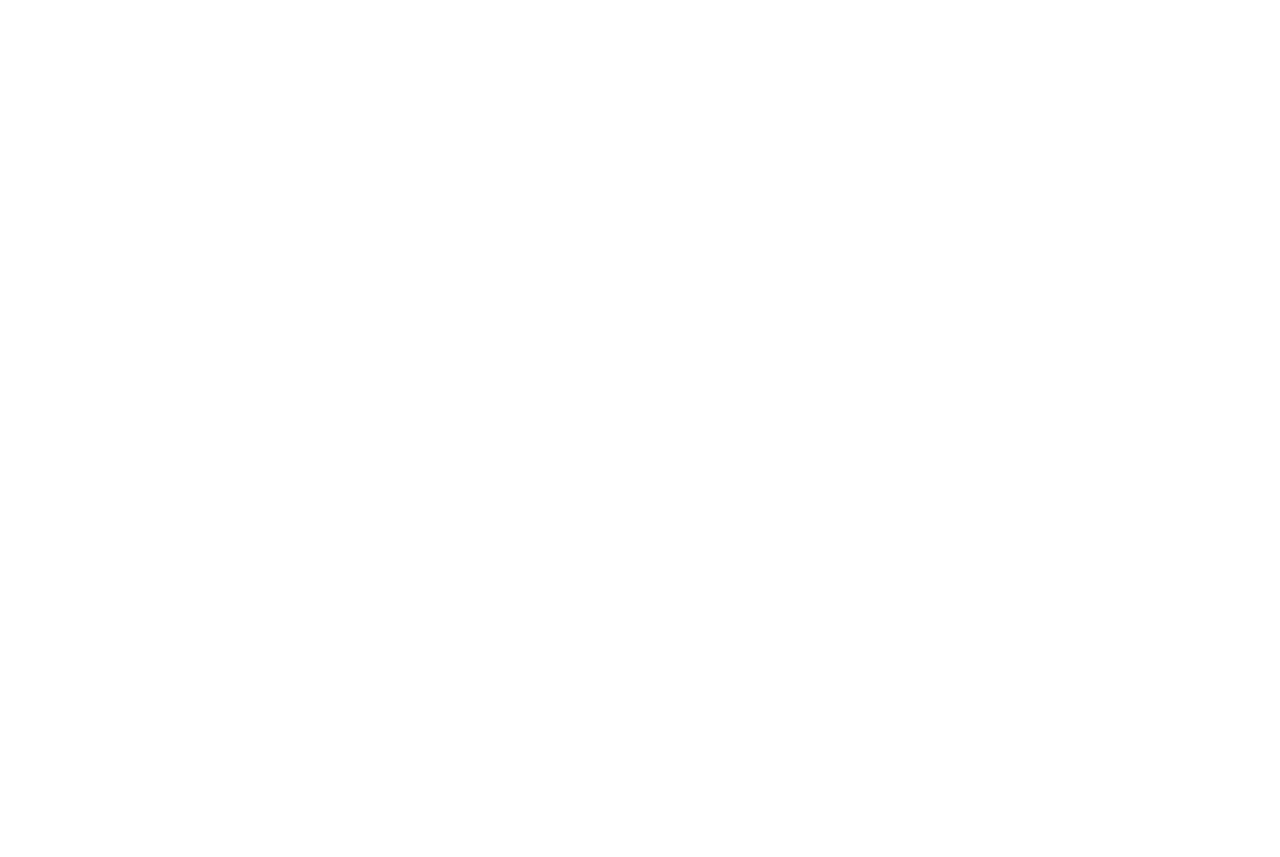
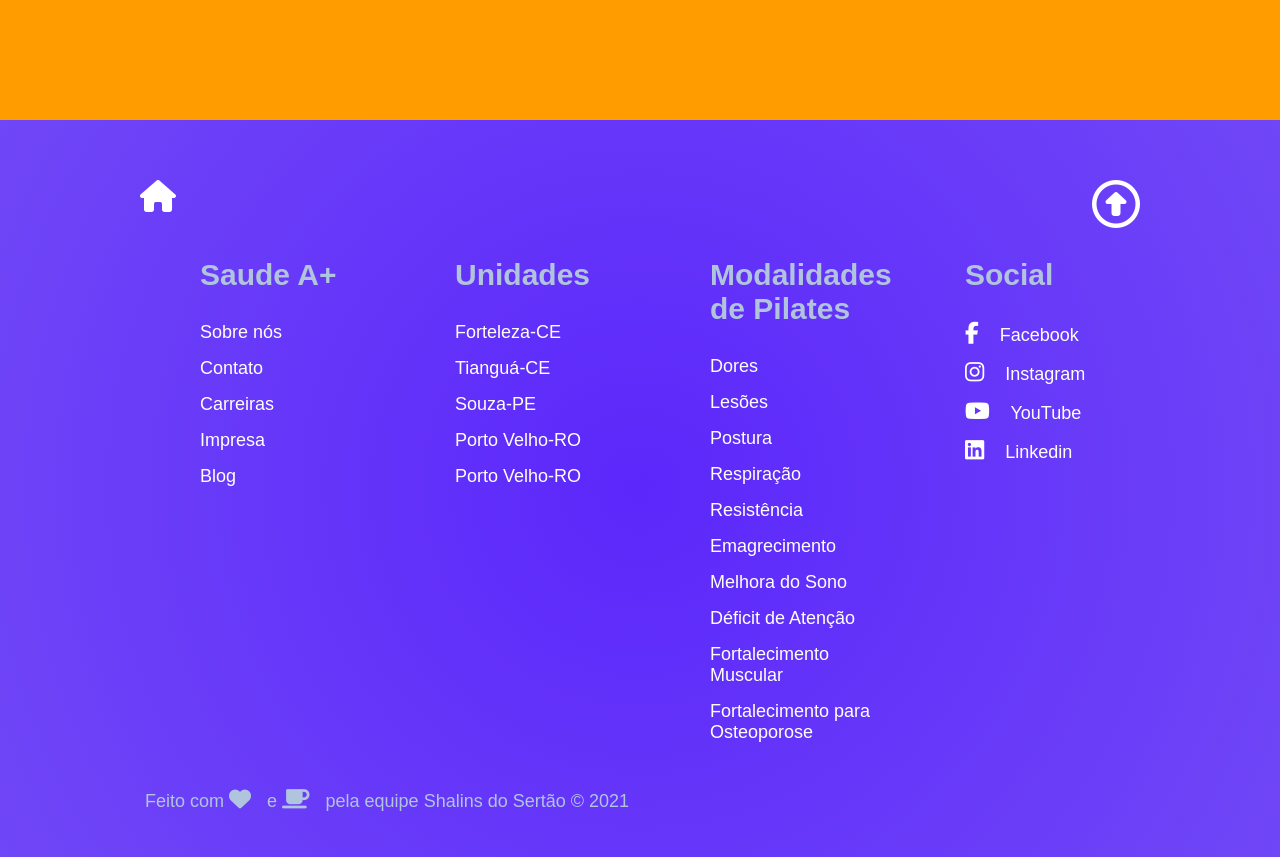
Before and after one commit to daviteixeira-dev/saude-amais, a React (Create React App) app: page / in a window 1280 px wide. Shown: the part 480-1337 px from the top of the page. Before the commit the page ends 800 px from the top, so only its background shows below. Built offline with nearby package versions, Linux system fonts and the light colour scheme.

Commit message:
:rocket: componente footer adicionado

```diff
--- a/package.json
+++ b/package.json
@@ -9,6 +9,7 @@
     "react": "^17.0.2",
     "react-dom": "^17.0.2",
     "react-scripts": "4.0.3",
+    "styled-components": "^5.3.3",
     "web-vitals": "^1.0.1"
   },
   "scripts": {
--- a/public/index.html
+++ b/public/index.html
@@ -2,6 +2,7 @@
 <html lang="en">
 
 <head>
+  <a id="topo"></a>
   <meta charset="utf-8" />
   <link rel="icon" href="%PUBLIC_URL%/favicon.ico" />
   <meta name="viewport" content="width=device-width, initial-scale=1" />
@@ -9,6 +10,7 @@
   <meta name="description" content="Web site created using create-react-app" />
   <link rel="apple-touch-icon" href="%PUBLIC_URL%/logo192.png" />
   <link rel="manifest" href="%PUBLIC_URL%/manifest.json" />
+  <script src="https://kit.fontawesome.com/1397ca5122.js" crossorigin="anonymous"></script>
   <title>Saude A+</title>
 </head>
 
--- a/src/App.js
+++ b/src/App.js
@@ -1,12 +1,12 @@
-import Header from "./components/Header";
+import React from "react";
+import FooterContainer from "./containers/footer";
 
 import "./global.css";
 
 function App() {
   return (
     <>
-      <Header />
-      <h1>Saude a mais</h1>
+      <FooterContainer/>
     </>
   );
 }
--- /dev/null
+++ b/src/components/footer/index.js
@@ -0,0 +1,38 @@
+import React from "react";
+import { Container, Wrapper, ContainerIcon, IconLink, Row, Column, Link, Title, Copyright} from './styles/footer'
+
+export default function Footer({children, ...restProps}) {
+  return <Container {...restProps}>{children}</Container>
+}
+
+Footer.Wrapper = function FooterWrapper({children, ...restProps}) {
+  return <Wrapper {...restProps}>{children}</Wrapper>
+}
+
+Footer.ContainerIcon = function FooterContainerIcon ({children, ...restProps}) {
+  return <ContainerIcon {...restProps}>{children}</ContainerIcon>
+}
+
+Footer.IconLink = function FooterIconLink ({children, ...restProps}) {
+  return <IconLink {...restProps}>{children}</IconLink>
+}
+
+Footer.Row = function FooterRow({children, ...restProps}) {
+  return <Row {...restProps}>{children}</Row>
+}
+
+Footer.Column = function FooterColumn ({children, ...restProps}) {
+  return <Column {...restProps}>{children}</Column>
+}
+
+Footer.Link = function FooterLink ({children, ...restProps}) {
+  return <Link {...restProps}>{children}</Link>
+}
+
+Footer.Title = function FooterTitle ({children, ...restProps}) {
+  return <Title {...restProps}>{children}</Title>
+}
+
+Footer.Copyright = function FooterCopyright ({children, ...restProps}) {
+  return <Copyright {...restProps}>{children}</Copyright>
+}
--- /dev/null
+++ b/src/components/footer/styles/footer.js
@@ -0,0 +1,75 @@
+import styled from 'styled-components'
+
+export const Container = styled.div`
+  padding: 40px 50px;
+  background: radial-gradient(circle, rgba(92, 39, 251, 1) 0%, rgba(112, 71, 247, 1) 100%);
+`
+
+export const Wrapper = styled.div`
+  display: flex;
+  flex-direction: column;
+  justify-content: center;
+  max-width: 1000px;
+  margin: 0 auto;
+`
+
+export const ContainerIcon = styled.div`
+  margin-top: 20px;
+  display: flex;
+  justify-content: space-between;
+  margin-bottom: 30px;
+`
+
+export const IconLink = styled.a`
+  color: #fff;
+  text-decoration: none;
+
+  &:hover {
+    color: #ff9c00;
+    transition: 200ms ease-in;
+  }
+`
+
+
+export const Column = styled.div`
+  display: flex;
+  flex-direction: column;
+  text-align: left;
+  margin-left: 60px;
+`
+
+export const Row = styled.div`
+  display: grid;
+  grid-template-columns: repeat(auto-fill, minmax(230px, 1fr));
+  grid-gap: 20px;
+
+  @media (max-width: 1000px) {
+    grid-template-columns: repeat(auto-fill, minmax(200px, 1fr));
+  }
+`
+
+export const Link = styled.a`
+  color: #fff;
+  margin-bottom: 15px;
+  font-size: 18px;
+  text-decoration: none;
+
+  &:hover {
+    color: #ff9c00;
+    transition: 200ms ease-in;
+  }
+`
+
+export const Title = styled.a`
+  font-size: 30px;
+  color: #B0C4DE;
+  margin-bottom: 30px;
+  font-weight: bold;
+`
+export const Copyright = styled.div`
+  padding: 5px;
+  margin-top: 25px;
+  font-size: 18px;
+  color: #B0C4DE;
+
+`
--- /dev/null
+++ b/src/components/icons/index.js
@@ -0,0 +1,5 @@
+import { Icon } from './styles/icons';
+
+export default function Icons({className}) {
+  return <Icon className = {className} />
+}
--- /dev/null
+++ b/src/components/icons/styles/icons.js
@@ -0,0 +1,8 @@
+import styled from "styled-components";
+
+export const Icon = styled.i`
+
+  font-size: 22px;
+  margin-right: 16px;
+
+`
--- /dev/null
+++ b/src/containers/footer.js
@@ -0,0 +1,60 @@
+import React from "react";
+import Footer from "../components/footer";
+import { Icon } from "../components/icons/styles/icons";
+
+function FooterContainer() {
+
+  return (
+    <Footer>
+      <Footer.Wrapper>
+        <Footer.ContainerIcon>
+          <Footer.IconLink href="#" className="fas fa-home fa-2x" />
+          <Footer.IconLink href="#topo" className="far fa-arrow-alt-circle-up fa-3x"/>
+        </Footer.ContainerIcon>
+        <Footer.Row>
+        <Footer.Column>
+          <Footer.Title>Saude A+</Footer.Title>
+          <Footer.Link href="#Story">Sobre nós</Footer.Link>
+          <Footer.Link href="#Story">Contato</Footer.Link>
+          <Footer.Link href="#Story">Carreiras</Footer.Link>
+          <Footer.Link href="#Story">Impresa</Footer.Link>
+          <Footer.Link href="#Story">Blog</Footer.Link>
+        </Footer.Column>
+        <Footer.Column>
+          <Footer.Title>Unidades</Footer.Title>
+          <Footer.Link href="#">Forteleza-CE</Footer.Link>
+          <Footer.Link href="#">Tianguá-CE</Footer.Link>
+          <Footer.Link href="#">Souza-PE</Footer.Link>
+          <Footer.Link href="#">Porto Velho-RO</Footer.Link>
+          <Footer.Link href="#">Porto Velho-RO</Footer.Link>
+        </Footer.Column>
+        <Footer.Column>
+          <Footer.Title>Modalidades de Pilates</Footer.Title>
+          <Footer.Link href="#">Dores</Footer.Link>
+          <Footer.Link href="#">Lesões</Footer.Link>
+          <Footer.Link href="#">Postura</Footer.Link>
+          <Footer.Link href="#">Respiração</Footer.Link>
+          <Footer.Link href="#">Resistência</Footer.Link>
+          <Footer.Link href="#">Emagrecimento</Footer.Link>
+          <Footer.Link href="#">Melhora do Sono</Footer.Link>
+          <Footer.Link href="#">Déficit de Atenção</Footer.Link>
+          <Footer.Link href="#">Fortalecimento Muscular</Footer.Link>
+          <Footer.Link href="#">Fortalecimento para Osteoporose</Footer.Link>
+        </Footer.Column>
+        <Footer.Column>
+          <Footer.Title>Social</Footer.Title>
+          <Footer.Link href="#"> <Icon className="fab fa-facebook-f"/>  Facebook</Footer.Link>
+          <Footer.Link href="#"> <Icon className="fab fa-instagram"/> Instagram</Footer.Link>
+          <Footer.Link href="#"> <Icon className="fab fa-youtube"/> YouTube</Footer.Link>
+          <Footer.Link href="#"> <Icon className="fab fa-linkedin"/> Linkedin</Footer.Link>
+        </Footer.Column>
+        </Footer.Row>
+        <Footer.Copyright>
+          Feito com <Icon className="fas fa-heart"/>e <Icon className="fas fa-coffee"/>pela equipe Shalins do Sertão &copy; 2021
+        </Footer.Copyright>
+      </Footer.Wrapper>
+    </Footer>
+  )
+}
+
+export default FooterContainer;
--- /dev/null
+++ b/src/global-styles.js
@@ -0,0 +1,13 @@
+import { createGlobalStyle } from "styled-components";
+
+export const GlobalStyles = createGlobalStyle`
+  html, body {
+    box-sizing: boder-box;
+    margin: 0;
+    padding: 0;
+    position: relative;
+    top: 300px;
+    background: #ff9c00
+  }
+
+`
--- a/src/index.js
+++ b/src/index.js
@@ -1,10 +1,12 @@
 import React from "react";
 import ReactDOM from "react-dom";
 import App from "./App";
+import { GlobalStyles } from "./global-styles";
 
 ReactDOM.render(
-  <React.StrictMode>
+  <>
+    <GlobalStyles/>
     <App />
-  </React.StrictMode>,
+  </>,
   document.getElementById("root")
 );
```
Also changed, not shown: 1 other file (tests, documents, lock files or other folders).
